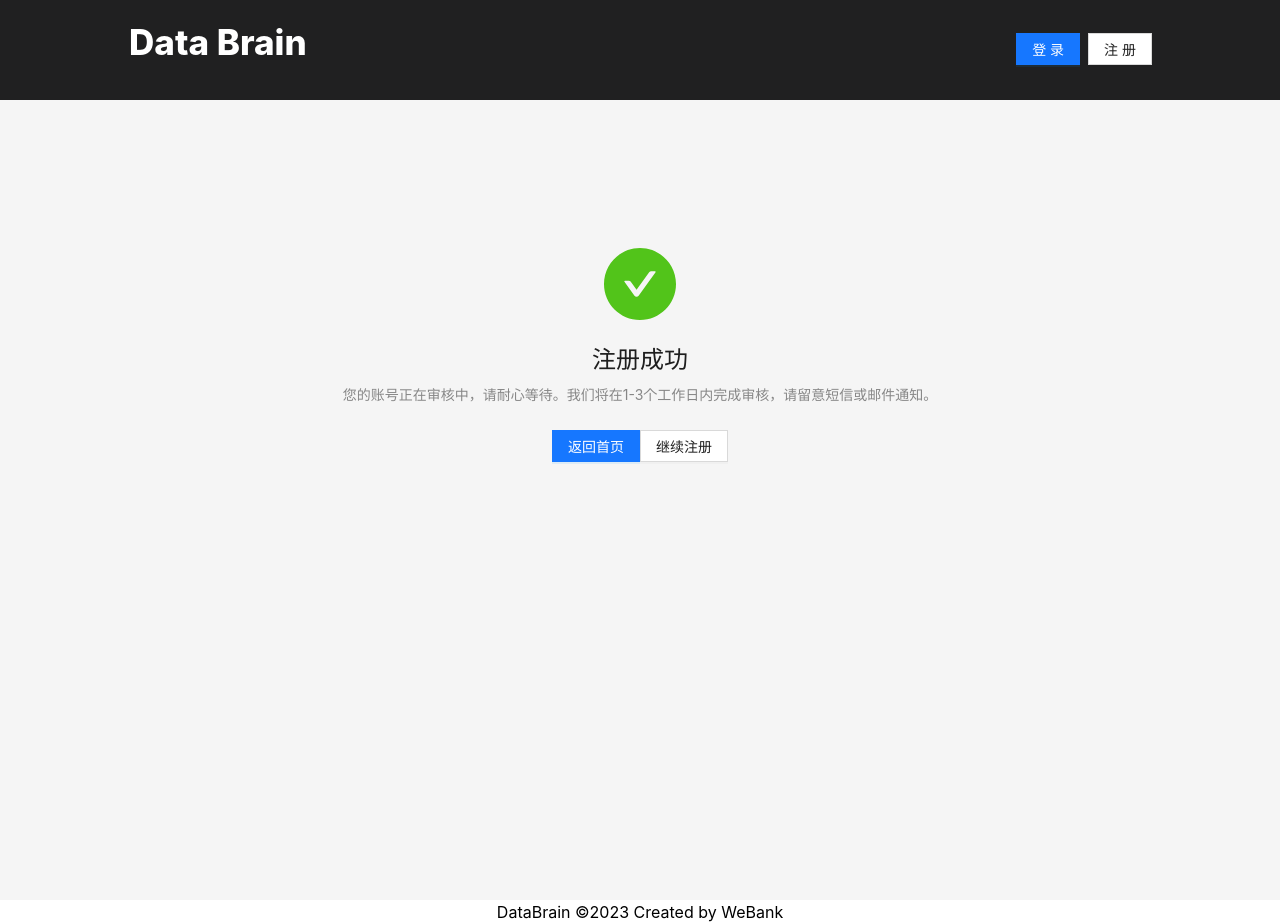
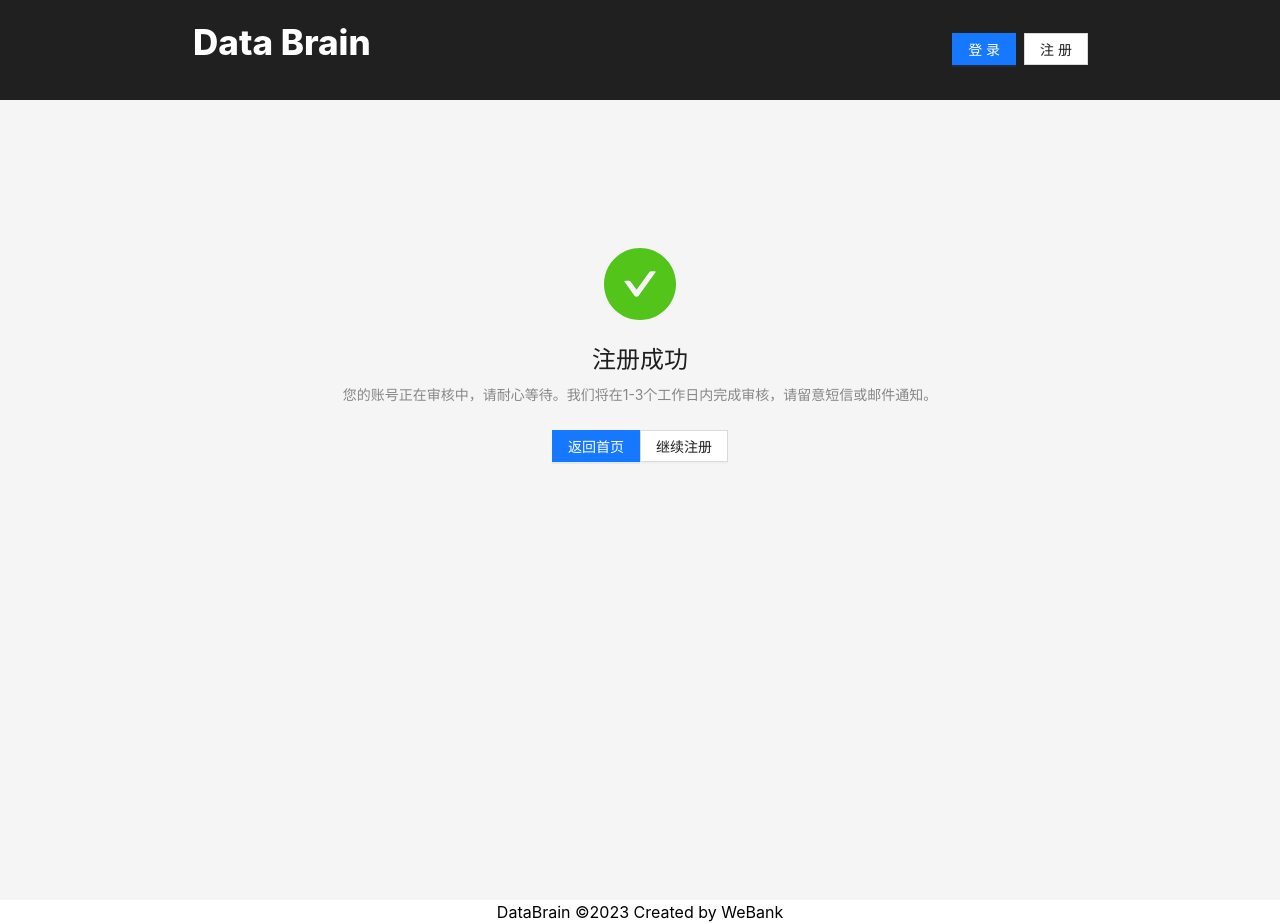
Before and after one commit to WeBankBlockchain/DDCMS-Front, a React (Create React App) app: page /result in a window 1280 px wide. Built offline with nearby package versions, Linux system fonts and the light colour scheme.

Commit message:
调整间距

```diff
--- a/src/App.css
+++ b/src/App.css
@@ -27,7 +27,7 @@
 
 .site-layout {
 	flex-grow: 1;
-	width: 80vw;
+	width: 70vw;
 	margin: auto;
 }
 
--- a/src/assets/HomeHeader.css
+++ b/src/assets/HomeHeader.css
@@ -17,9 +17,9 @@ header {
 
 
 .header-content .header-logo{
-	margin-left: 10vw;
+	margin-left: 15vw;
 }
 
 .header-content nav {
-	margin-right: 10vw;
+	margin-right: 15vw;
 }
```
